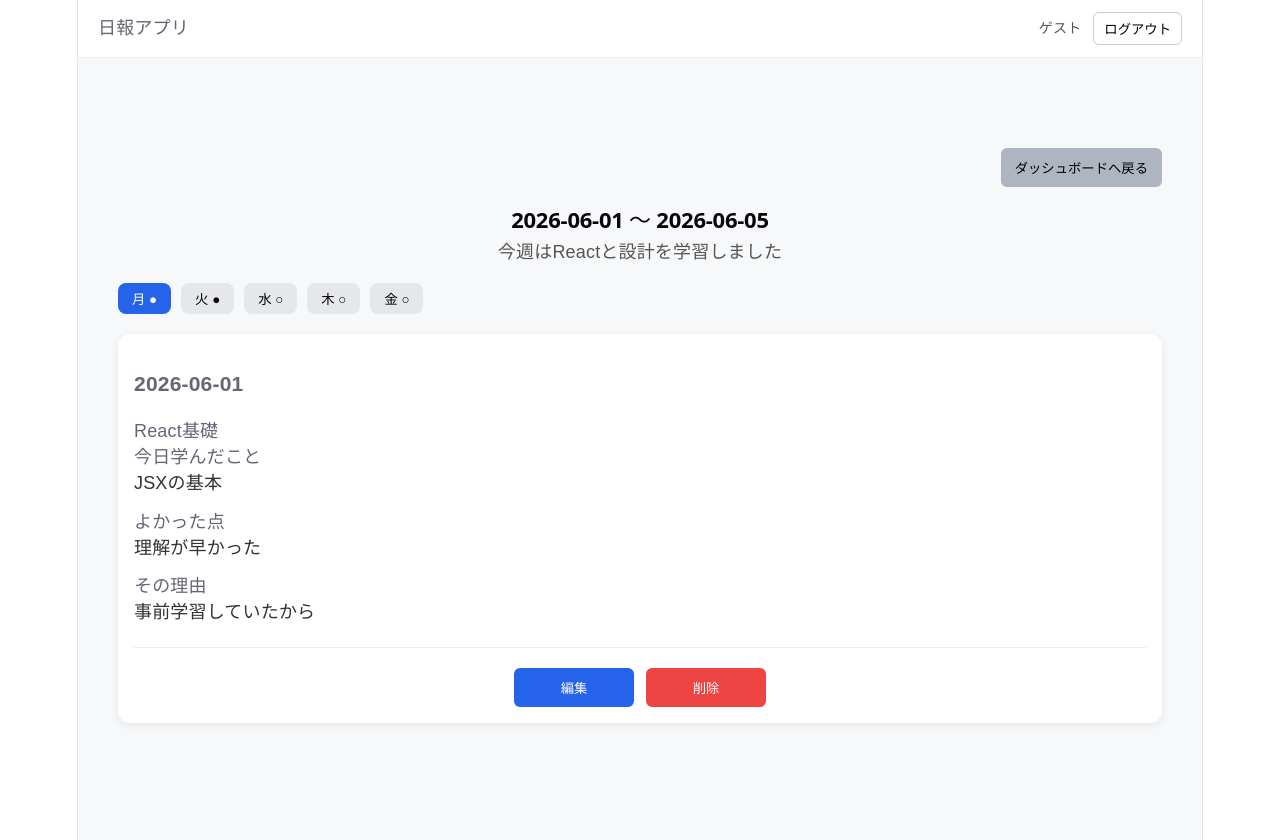
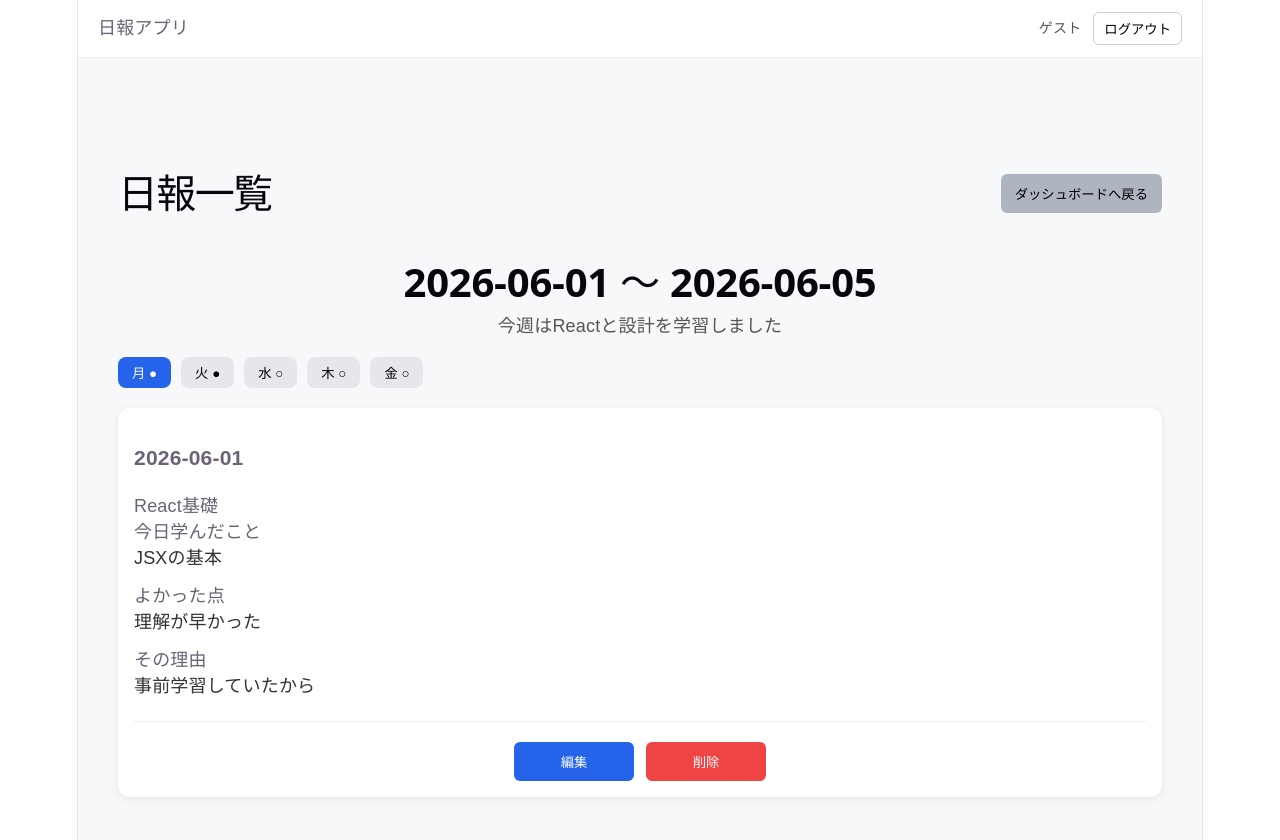
Before and after one commit to tokoMatsubara/Nippo_group7, a React app in the folder frontend/: page /daily-list in a window 1280 px wide. Shown: the top 840 px of the page. Built offline with nearby package versions, Linux system fonts and the light colour scheme; the HTML template or start-up script is replaced by a standard one.

Commit message:
日報一覧タイトル表示、ダッシュボードへ戻るボタンの場所調整

```diff
--- a/frontend/src/pages/DailyList.jsx
+++ b/frontend/src/pages/DailyList.jsx
@@ -47,9 +47,9 @@ export default function DailyList() {
 
     return (
         <div className="container">
+            <div className="header">
+                <h1 className="title">日報一覧</h1>
 
-            {/* 戻るボタン（共通化） */}
-            <div className="topRight">
                 <button
                     className="backButton"
                     onClick={() => navigate("/dashboard")}
@@ -59,7 +59,7 @@ export default function DailyList() {
             </div>
 
             {/* 週表示 */}
-            <h2 className="weekHeader">
+            <h2 className="title">
                 {weekData.week_start_date} ～ {weekData.week_end_date}
             </h2>
 
--- a/frontend/src/styles/DailyList.css
+++ b/frontend/src/styles/DailyList.css
@@ -1,11 +1,5 @@
 * {
     box-sizing: border-box;
-}
-
-.container {
-    padding: 20px;
-    min-height: 100vh;
-    background: #f7f8fa;
 }
 
 /* 戻るボタンを右配置 */
@@ -16,11 +10,6 @@
 }
 
 /* 週エリア */
-.weekHeader {
-    font-size: 22px;
-    font-weight: bold;
-    margin-bottom: 6px;
-}
 
 .weekSummary {
     color: #555;
```
